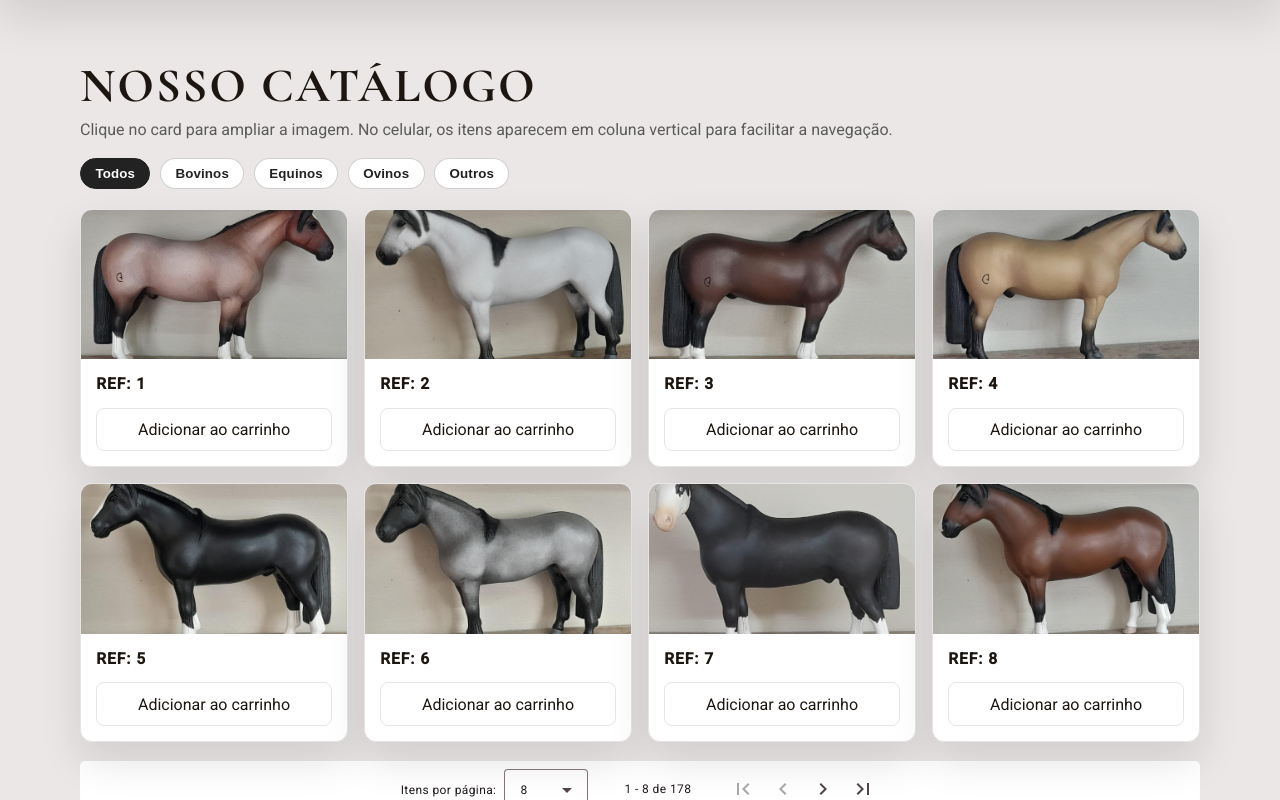
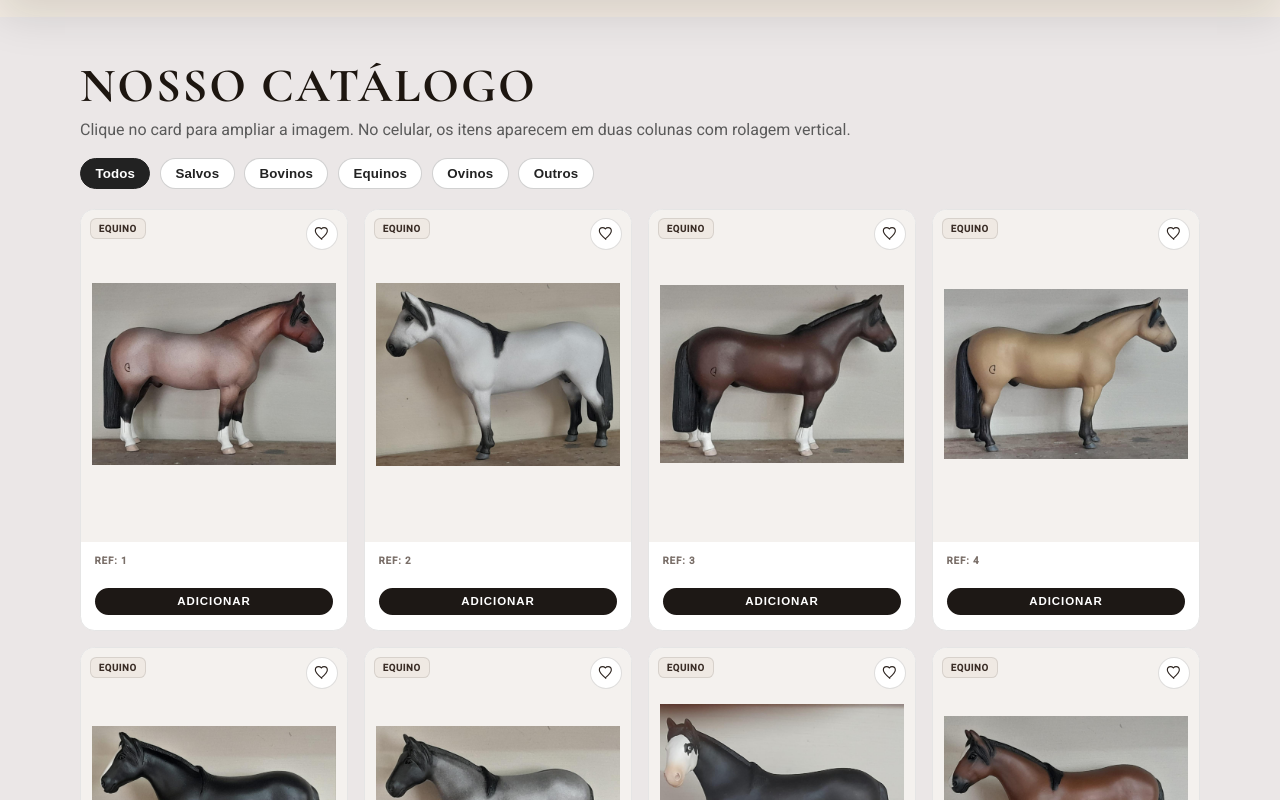
Before and after one commit to Beforg/poc-carol, an Angular app: page / in a window 1280 px wide. Shown: the part 680-1480 px from the top of the page. Built offline with nearby package versions, Linux system fonts and the light colour scheme.

Commit message:
refatorando cards do menu

```diff
--- /dev/null
+++ b/src/app/core/services/favorites.service.ts
@@ -0,0 +1,60 @@
+import { DOCUMENT } from '@angular/common';
+import { Injectable, computed, inject, signal } from '@angular/core';
+
+@Injectable({
+  providedIn: 'root'
+})
+export class FavoritesService {
+  private readonly document = inject(DOCUMENT);
+  private readonly storageKey = 'poc-favorites';
+  private readonly favoriteReferences = signal<string[]>(this.loadFromStorage());
+
+  public readonly references = computed(() => this.favoriteReferences());
+
+  public isFavorite(reference: string): boolean {
+    return this.favoriteReferences().includes(reference);
+  }
+
+  public toggleReference(reference: string): void {
+    const normalizedReference = reference.trim();
+
+    if (!normalizedReference) {
+      return;
+    }
+
+    this.favoriteReferences.update((references) => {
+      const isSaved = references.includes(normalizedReference);
+      const nextReferences = isSaved
+        ? references.filter((item) => item !== normalizedReference)
+        : [...references, normalizedReference];
+
+      this.persist(nextReferences);
+
+      return nextReferences;
+    });
+  }
+
+  private loadFromStorage(): string[] {
+    const stored = this.document.defaultView?.localStorage.getItem(this.storageKey);
+
+    if (!stored) {
+      return [];
+    }
+
+    try {
+      const parsed = JSON.parse(stored);
+
+      if (!Array.isArray(parsed)) {
+        return [];
+      }
+
+      return parsed.filter((item) => typeof item === 'string');
+    } catch {
+      return [];
+    }
+  }
+
+  private persist(references: string[]): void {
+    this.document.defaultView?.localStorage.setItem(this.storageKey, JSON.stringify(references));
+  }
+}
--- a/src/app/features/landing/components/catalog/catalog.component.html
+++ b/src/app/features/landing/components/catalog/catalog.component.html
@@ -3,7 +3,7 @@
     <header class="catalog__header">
       <h2 class="section-title">Nosso Catálogo</h2>
       <p class="section-description">
-        Clique no card para ampliar a imagem. No celular, os itens aparecem em coluna vertical para facilitar a navegação.
+        Clique no card para ampliar a imagem. No celular, os itens aparecem em duas colunas com rolagem vertical.
       </p>
     </header>
 
@@ -12,7 +12,7 @@
         <button
           type="button"
           class="catalog__filter"
-          [class.is-active]="filter.type === activeType"
+          [class.is-active]="filter.type === activeFilter"
           (click)="setFilter(filter.type)"
         >
           {{ filter.label }}
@@ -20,12 +20,19 @@
       }
     </div>
 
+    @if (products.length === 0) {
+      <div class="catalog__empty" #catalogStart>
+        <p>Nenhum item encontrado.</p>
+      </div>
+    } @else {
       <div class="catalog__grid" #catalogStart>
         @for (product of products; track trackByProductId($index, product)) {
           <app-card
             [product]="product"
+            [isFavorite]="isFavorite(product.reference)"
             (preview)="openProductPreview($event)"
             (addToCart)="addProduct($event)"
+            (toggleFavorite)="toggleFavorite($event)"
           />
         }
       </div>
@@ -40,5 +47,6 @@
         aria-label="Paginacao do catalogo"
         (page)="onPageChange($event)"
       />
+    }
   </div>
 </section>
--- a/src/app/features/landing/components/catalog/catalog.component.scss
+++ b/src/app/features/landing/components/catalog/catalog.component.scss
@@ -67,6 +67,7 @@
 
 @media (max-width: 560px) {
   .catalog__grid {
-    grid-template-columns: repeat(3, minmax(0, 1fr));
+    grid-template-columns: repeat(2, minmax(0, 1fr));
+    gap: 0.8rem;
   }
 }
--- a/src/app/features/landing/components/catalog/catalog.component.ts
+++ b/src/app/features/landing/components/catalog/catalog.component.ts
@@ -5,6 +5,7 @@ import { ActivatedRoute, NavigationEnd, Router } from '@angular/router';
 import { Subject, distinctUntilChanged, filter, map, startWith, take, takeUntil } from 'rxjs';
 
 import { CartService } from '../../../../core/services/cart.service';
+import { FavoritesService } from '../../../../core/services/favorites.service';
 import { ProductService } from '../../../../core/services/product.service';
 import { CardComponent } from '../../../../shared/components/card/card.component';
 import { Product, TipoEscultura } from '../../../../shared/models/product.model';
@@ -12,6 +13,8 @@ import {
   ProductPreviewDialogComponent,
   ProductPreviewDialogResult
 } from '../product-preview-dialog/product-preview-dialog.component';
+
+type CatalogFilter = TipoEscultura | 'saved' | null;
 
 @Component({
   selector: 'app-catalog',
@@ -23,6 +26,7 @@ import {
 export class CatalogComponent implements OnInit, OnDestroy {
   private readonly productService = inject(ProductService);
   private readonly cartService = inject(CartService);
+  private readonly favoritesService = inject(FavoritesService);
   private readonly route = inject(ActivatedRoute);
   private readonly router = inject(Router);
   private readonly dialog = inject(MatDialog);
@@ -38,9 +42,14 @@ export class CatalogComponent implements OnInit, OnDestroy {
   public pageIndex = 0;
   public pageSize = 8;
   public readonly pageSizeOptions = [8, 12, 16, 24];
-  public activeType: TipoEscultura | null = null;
-  public readonly filterOptions = [
+  public activeFilter: CatalogFilter = null;
+  public readonly filterOptions: ReadonlyArray<{
+    key: string;
+    label: string;
+    type: CatalogFilter;
+  }> = [
     { key: 'all', label: 'Todos', type: null },
+    { key: 'saved', label: 'Salvos', type: 'saved' },
     { key: 'bovino', label: 'Bovinos', type: TipoEscultura.Bovino },
     { key: 'equino', label: 'Equinos', type: TipoEscultura.Equino },
     { key: 'ovino', label: 'Ovinos', type: TipoEscultura.Ovino },
@@ -65,12 +74,12 @@ export class CatalogComponent implements OnInit, OnDestroy {
     this.scrollToCatalogStart();
   }
 
-  public setFilter(type: TipoEscultura | null): void {
-    if (this.activeType === type) {
+  public setFilter(type: CatalogFilter): void {
+    if (this.activeFilter === type) {
       return;
     }
 
-    this.activeType = type;
+    this.activeFilter = type;
     this.pageIndex = 0;
     this.loadProductsPage(1, this.pageSize);
     this.scrollToCatalogStart();
@@ -84,13 +93,44 @@ export class CatalogComponent implements OnInit, OnDestroy {
     this.cartService.addProduct(product);
   }
 
+  public toggleFavorite(product: Product): void {
+    this.favoritesService.toggleReference(product.reference);
+
+    if (this.activeFilter === 'saved') {
+      this.loadProductsPage(this.pageIndex + 1, this.pageSize);
+    }
+  }
+
+  public isFavorite(reference: string): boolean {
+    return this.favoritesService.isFavorite(reference);
+  }
+
   public trackByProductId(_: number, product: Product): number {
     return this.getProductId(product);
   }
 
   private loadProductsPage(page: number, pageSize: number): void {
+    if (this.activeFilter === 'saved') {
+      this.loadSavedProductsPage(page, pageSize);
+      return;
+    }
+
     this.productService
-      .getProducts({ page, pageSize, type: this.activeType })
+      .getProducts({ page, pageSize, type: this.activeFilter })
+      .pipe(take(1))
+      .subscribe((response) => {
+        this.products = response.items;
+        this.totalProducts = response.total;
+        this.pageIndex = Math.max(response.page - 1, 0);
+        this.pageSize = response.pageSize;
+      });
+  }
+
+  private loadSavedProductsPage(page: number, pageSize: number): void {
+    const references = this.favoritesService.references();
+
+    this.productService
+      .getProductsByReferences(references, page, pageSize)
       .pipe(take(1))
       .subscribe((response) => {
         this.products = response.items;
--- a/src/app/features/landing/pages/landing-page.component.scss
+++ b/src/app/features/landing/pages/landing-page.component.scss
@@ -1,5 +1,5 @@
 .landing-page {
   display: block;
   padding-bottom: 3rem;
-  background-color: rgb(235, 231, 231);
+
 }
--- a/src/app/shared/components/card/card.component.html
+++ b/src/app/shared/components/card/card.component.html
@@ -6,14 +6,40 @@
   (keydown.enter)="onPreview()"
   (keydown.space)="$event.preventDefault(); onPreview()"
 >
-  <div class="card__image-wrapper">
-    <img class="card__image" [src]="product.image" [alt]="'Referencia ' + product.reference" loading="lazy" />
+  <div class="card__media">
+    <span class="card__badge">{{ product.type }}</span>
+    <button
+      class="card__wishlist"
+      type="button"
+      [class.is-active]="isFavorite"
+      [attr.aria-pressed]="isFavorite"
+      [attr.aria-label]="isFavorite ? 'Remover dos salvos' : 'Salvar produto'"
+      [attr.title]="isFavorite ? 'Remover dos salvos' : 'Salvar'"
+      (click)="onToggleFavorite($event)"
+    >
+      <svg viewBox="0 0 24 24" aria-hidden="true" focusable="false">
+        <path
+          d="M12 20.2l-1.4-1.3C5.4 14.2 2 11.1 2 7.4 2 4.7 4.2 2.5 6.9 2.5c1.5 0 3 .7 4.1 1.9 1.1-1.2 2.6-1.9 4.1-1.9 2.7 0 4.9 2.2 4.9 4.9 0 3.7-3.4 6.8-8.6 11.5L12 20.2z"
+        />
+      </svg>
+    </button>
+    <img
+      class="card__image"
+      [src]="product.image"
+      [alt]="'Imagem de ' + (product.description || 'referencia ' + product.reference)"
+      loading="lazy"
+    />
   </div>
 
-  <div class="card__content">
-    <h3 class="card__title">REF: {{ product.reference }}</h3>
-    <button class="btn-secondary card__button" type="button" (click)="onAddToCart($event)">
-      Adicionar ao carrinho
+  <div class="card__body">
+    <p class="card__eyebrow">REF: {{ product.reference }}</p>
+    <!-- <h3 class="card__title">{{ product.description || ('REF: ' + product.reference) }}</h3> -->
+    <div class="card__price">
+      <!-- <span class="card__price-value">{{ product.price | currency:'BRL':'symbol':'1.2-2' }}</span> -->
+      <!-- <span class="card__price-suffix">no pix</span> -->
+    </div>
+    <button class="card__button" type="button" (click)="onAddToCart($event)">
+      Adicionar
     </button>
   </div>
 </article>
--- a/src/app/shared/components/card/card.component.scss
+++ b/src/app/shared/components/card/card.component.scss
@@ -1,18 +1,17 @@
 .card {
-  display: flex;
-  flex-direction: column;
+  display: grid;
+  grid-template-rows: auto 1fr;
   border: 1px solid var(--color-border);
-  border-radius: var(--radius-md);
+  border-radius: 0.9rem;
   overflow: hidden;
-  background: var(--color-surface);
-  box-shadow: var(--shadow-soft);
+  background: #ffffff;
   cursor: pointer;
   transition: transform 0.2s ease, box-shadow 0.2s ease;
 }
 
 .card:hover {
   transform: translateY(-2px);
-  box-shadow: 0 14px 26px rgba(20, 13, 8, 0.13);
+  box-shadow: 0 12px 24px rgba(27, 20, 16, 0.12);
 }
 
 .card:focus-visible {
@@ -20,63 +19,183 @@
   outline-offset: 2px;
 }
 
-.card__image-wrapper {
+.card__media {
   position: relative;
-  aspect-ratio: 16 / 9;
-  overflow: hidden;
+  aspect-ratio: 4 / 5;
+  background: #f4f1ee;
+  display: flex;
+  align-items: center;
+  justify-content: center;
+  padding: 0.7rem 0.7rem 0.9rem;
 }
 
 .card__image {
   width: 100%;
   height: 100%;
-  object-fit: cover;
-  transition: transform 0.35s ease;
+  object-fit: contain;
 }
 
-.card:hover .card__image {
-  transform: scale(1.04);
+.card__badge {
+  position: absolute;
+  top: 0.55rem;
+  left: 0.55rem;
+  padding: 0.25rem 0.5rem;
+  border-radius: 0.4rem;
+  background: #efe9e3;
+  border: 1px solid rgba(45, 36, 31, 0.12);
+  font-size: 0.6rem;
+  font-weight: 700;
+  text-transform: uppercase;
+  letter-spacing: 0.06em;
+  color: #3a2d26;
 }
 
-.card__content {
-  flex: 1;
-  padding: 0.95rem;
+.card__wishlist {
+  position: absolute;
+  top: 0.55rem;
+  right: 0.55rem;
+  display: inline-flex;
+  align-items: center;
+  justify-content: center;
+  width: 2rem;
+  height: 2rem;
+  border-radius: 999px;
+  border: 1px solid rgba(45, 36, 31, 0.15);
+  background: #ffffff;
+  color: #2f2621;
+  padding: 0;
+  cursor: pointer;
+  transition: transform 0.2s ease, box-shadow 0.2s ease;
+}
+
+.card__wishlist svg {
+  width: 1rem;
+  height: 1rem;
+  fill: none;
+  stroke: currentColor;
+  stroke-width: 1.7;
+}
+
+.card__wishlist:hover {
+  transform: translateY(-1px);
+  box-shadow: 0 6px 16px rgba(26, 18, 14, 0.12);
+}
+
+.card__wishlist.is-active {
+  background: #1d1815;
+  border-color: #1d1815;
+  color: #ffffff;
+}
+
+.card__wishlist.is-active svg {
+  fill: currentColor;
+}
+
+.card__body {
+  padding: 0.8rem 0.85rem 0.95rem;
   display: grid;
-  gap: 0.75rem;
+  gap: 0.35rem;
   align-content: start;
+}
+
+.card__eyebrow {
+  margin: 0;
+  font-size: 0.62rem;
+  font-weight: 700;
+  text-transform: uppercase;
+  letter-spacing: 0.08em;
+  color: #7a6f69;
 }
 
 .card__title {
   margin: 0;
+  font-size: 0.86rem;
+  line-height: 1.2;
+  color: #2e2622;
+  display: -webkit-box;
+  -webkit-line-clamp: 2;
+  -webkit-box-orient: vertical;
+  overflow: hidden;
+}
+
+.card__price {
+  display: flex;
+  align-items: baseline;
+  gap: 0.4rem;
+  margin-top: 0.25rem;
+}
+
+.card__price-value {
   font-size: 0.98rem;
-  letter-spacing: 0.06em;
+  font-weight: 700;
+  color: #1f1a17;
+}
+
+.card__price-suffix {
+  font-size: 0.64rem;
   text-transform: uppercase;
+  letter-spacing: 0.08em;
+  color: #83756e;
 }
 
 .card__button {
   width: 100%;
-  margin-top: 0.15rem;
+  margin-top: 0.45rem;
+  padding: 0.45rem 0.7rem;
+  border-radius: 999px;
+  border: none;
+  background: #1d1815;
+  color: #ffffff;
+  font-size: 0.72rem;
+  font-weight: 700;
+  text-transform: uppercase;
+  letter-spacing: 0.08em;
+  cursor: pointer;
+  transition: background-color 0.2s ease, transform 0.2s ease;
+}
+
+.card__button:hover {
+  background: #2a231f;
+  transform: translateY(-1px);
+}
+
+.card__button:focus-visible {
+  outline: 2px solid var(--color-accent);
+  outline-offset: 2px;
 }
 
 @media (max-width: 560px) {
-  .card__image-wrapper {
-    aspect-ratio: 4 / 3;
+  .card {
+    border-radius: 0.75rem;
   }
 
-  .card__content {
-    align-items: center;
-    text-align: center;
-    padding: 0.7rem 0.5rem 0.85rem;
-    gap: 0.5rem;
+  .card__media {
+    aspect-ratio: 1 / 1;
+    padding: 0.5rem 0.5rem 0.7rem;
+  }
+
+  .card__badge {
+    font-size: 0.55rem;
+  }
+
+  .card__wishlist {
+    width: 1.8rem;
+    height: 1.8rem;
+  }
+
+  .card__body {
+    padding: 0.7rem 0.7rem 0.85rem;
   }
 
   .card__title {
-    font-size: 0.95rem;
-    letter-spacing: 0.05em;
+    font-size: 0.78rem;
+  }
+
+  .card__price-value {
+    font-size: 0.9rem;
   }
 
   .card__button {
-    width: auto;
-    padding: 0.45rem 0.8rem;
-    font-size: 0.78rem;
+    font-size: 0.68rem;
   }
 }
--- a/src/app/shared/components/card/card.component.ts
+++ b/src/app/shared/components/card/card.component.ts
@@ -1,3 +1,4 @@
+import { CommonModule } from '@angular/common';
 import { Component, EventEmitter, Input, Output } from '@angular/core';
 
 import { Product } from '../../models/product.model';
@@ -6,17 +7,24 @@ import { Product } from '../../models/product.model';
   selector: 'app-card',
   standalone: true,
   templateUrl: './card.component.html',
-  styleUrl: './card.component.scss'
+  styleUrl: './card.component.scss',
+  imports: [CommonModule]
 })
 export class CardComponent {
   @Input({ required: true })
   public product!: Product;
+
+  @Input()
+  public isFavorite = false;
 
   @Output()
   public readonly addToCart = new EventEmitter<Product>();
 
   @Output()
   public readonly preview = new EventEmitter<Product>();
+
+  @Output()
+  public readonly toggleFavorite = new EventEmitter<Product>();
 
   public onAddToCart(event?: Event): void {
     event?.stopPropagation();
@@ -27,6 +35,11 @@ export class CardComponent {
     this.preview.emit(this.product);
   }
 
+  public onToggleFavorite(event: Event): void {
+    event.stopPropagation();
+    this.toggleFavorite.emit(this.product);
+  }
+
   private emitAddToCart(): void {
     this.addToCart.emit(this.product);
   }
```
Also changed, not shown: src/app/core/services/product.service.ts (+22 -0 lines). Lines whose indentation alone changed are shown as unchanged.
